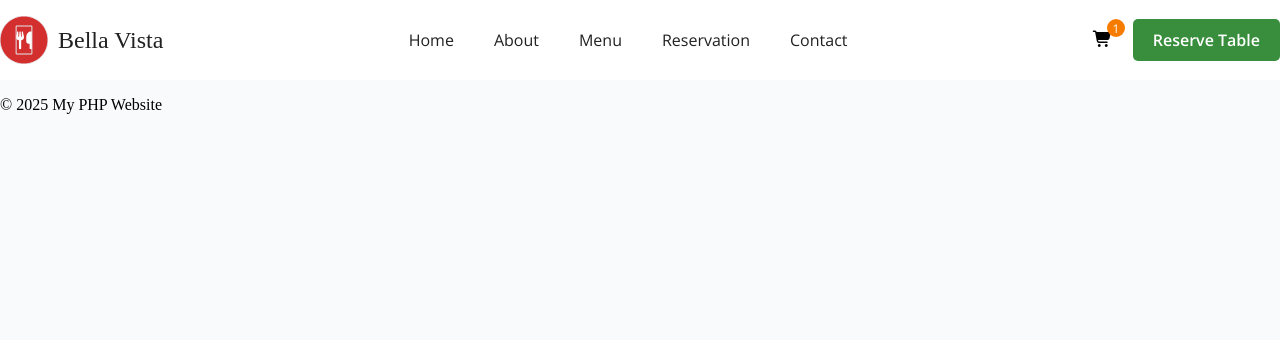
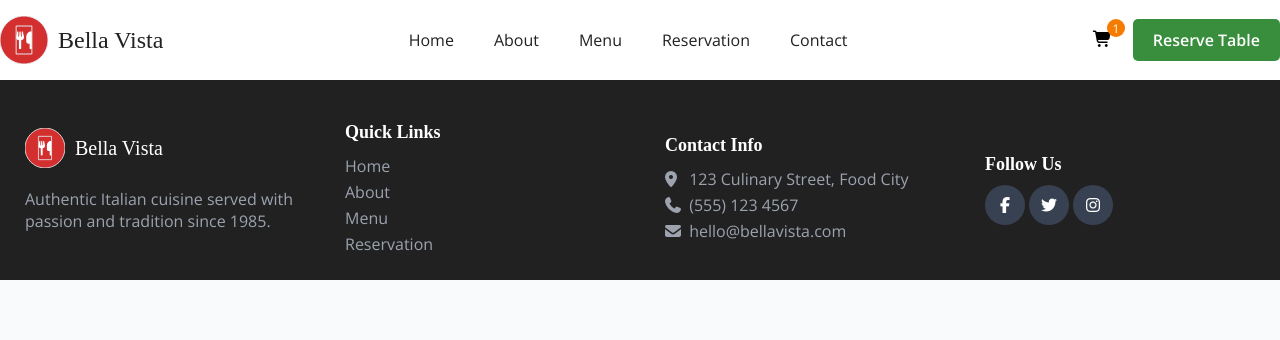
Before and after one commit to RUTULPATEL308/Capstone-Project_Bella_Vista, a PHP site: page / in a window 1280 px wide. Shown: the top 340 px of the page. Run offline with PHP 8.4, Linux system fonts and the light colour scheme; some libraries are stand-ins or nearby versions; some web fonts are replaced.

Commit message:
Add footer and enhance navigation styling

```diff
--- a/Bella_Vista/css/style.css
+++ b/Bella_Vista/css/style.css
@@ -2,26 +2,37 @@
     font-family: Montserrat-Bold;
     src: url('../res/font/Montserrat-Bold.ttf');
 }
+
 @font-face {
     font-family: Montserrat-Medium;
     src: url('../res/font/Montserrat-Medium.ttf');
 }
+
 @font-face {
     font-family: Montserrat-Regular;
     src: url('../src/res/font/Montserrat-Regular.ttf');
 }
 @font-face {
+    font-family: Montserrat-semi-bold;
+    src: url('../res/font/Montserrat-SemiBold.ttf');
+}
+
+@font-face {
     font-family: open-sens-regular;
     src: url('../res/font/open-sans/OpenSans-Regular.ttf');
 }
+
 @font-face {
     font-family: open-sens-bold;
     src: url('../res/font/open-sans/OpenSans-Bold.ttf');
 }
+
 @font-face {
     font-family: open-sens-semi-bold;
     src: url('../res/font/open-sans/OpenSans-SemiBold.ttf');
 }
+
+/* Navigation */
 body {
     background-color: #F9FAFB;
     font-family: Montserrat-regular;
@@ -29,7 +40,8 @@ body {
     padding: 0;
     box-sizing: border-box;
 }
-header{
+
+.nav-container {
     width: 100%;
     height: 80px;
     display: flex;
@@ -37,29 +49,35 @@ header{
     align-items: center;
     background-color: #FFFFFF;
 }
-.nav{
+
+.nav {
     overflow: hidden;
     height: 80px;
     width: 1280px;
     display: flex;
     justify-content: space-between;
     align-items: center;
+
 }
-.nav-left{
+
+.nav-left {
     display: flex;
     align-items: center;
     gap: 10px;
 }
-.logo{
+
+.logo {
     height: 48px;
     width: 48px;
 }
+
 .logo-name {
     font-size: 24px;
     font-family: Montserrat-Bold;
     color: #212121;
 }
-ul{
+
+ul {
     font-family: open-sens-regular;
     font-size: 16px;
     list-style-type: none;
@@ -67,20 +85,24 @@ ul{
     padding: 0;
     display: flex;
 }
-ul li a{
+
+ul li a {
     display: block;
     color: #212121;
     text-align: center;
     text-decoration: none;
 }
-ul li{
+
+ul li {
     padding: 14px 20px;
 }
-ul li a:hover{
-    color: #FF7F50;
+
+ul li a:hover {
+    color: #D32F2F;
     transition: 0.3s;
 }
-.green-btn{
+
+.green-btn {
     font-family: open-sens-semi-bold;
     font-size: 16px;
     padding: 10px 20px;
@@ -88,17 +110,20 @@ ul li a:hover{
     color: #FFFFFF;
     background-color: #388E3C;
 }
-.green-btn:hover{
+
+.green-btn:hover {
     background-color: #2E7D32;
     display: flex;
 }
-.nav-right{
+
+.nav-right {
     display: flex;
     align-items: center;
     gap: 20px;
     position: relative;
 }
-.cart-number{
+
+.cart-number {
     position: absolute;
     top: 0px;
     right: 155px;
@@ -113,7 +138,82 @@ ul li a:hover{
     align-items: center;
     font-size: 12px;
 }
-a{
+
+a {
     text-decoration: none;
     color: #212121;
 }
+
+/* Footer */
+.footer-container {
+    width: 100%;
+    height: 200px;
+    display: flex;
+    justify-content: center;
+    align-items: center;
+    background-color: #212121;
+    color: #FFFFFF;
+
+}
+
+footer {
+    width: 100%;
+    height: 200px;
+    display: flex;
+    justify-content: space-evenly;
+    align-items: center;
+
+}
+
+.txt-logo span{
+    font-family: Montserrat-Bold;
+    font-size: 20px;
+    color: #FFFFFF;
+}
+.footer {
+    width: 272px;
+    justify-items: left;
+    padding: 25px;
+}
+.footer ul {
+    display: flex;
+    flex-direction: column;
+    color: #9CA3AF;
+    text-align-last: left;
+}
+.footer ul li {
+    padding: 2px 0;
+    color: #9CA3AF;
+}
+.footer ul li a {
+    color: #9CA3AF;
+    text-decoration: none;
+    font-family: open-sens-regular;
+    font-size: 16px;
+}
+.footer ul li a:hover {
+    color: #FFFFFF;
+    transition: 0.3s;
+}
+.footer h3 {
+    font-family: Montserrat-semi-bold;
+    font-size: 18px;
+    color: #FFFFFF;
+    margin-bottom: 10px;
+}
+.txt-logo {
+    display: flex;
+    align-items: center;
+    gap: 10px;
+    margin-bottom: 20px;
+}
+.txt-logo img{
+    height: 40px;
+    width: 40px;
+}
+.desc {
+    margin-top: 20px;
+    font-family: open-sens-regular;
+    font-size: 16px;
+    color: #9CA3AF;
+}
--- a/Bella_Vista/index.php
+++ b/Bella_Vista/index.php
@@ -10,7 +10,7 @@
 </head>
 
 <body>
-    <header>
+    <header class="nav-container">
         <div class="nav">
             <div class="nav-left">
                 <img src="res/img/logo.svg" alt="Bella Vista Logo" class="logo">
@@ -37,8 +37,35 @@
     <main>
 
     </main>
-    <footer>
-        <p>&copy; <?php echo date("Y"); ?> My PHP Website</p>
+    <footer class="footer-container">
+        <div class="footer">
+            <div class="txt-logo">
+                <img src="res/img/logo.svg" alt="Bella Vista Logo" class="logo">
+                <span class="logo-name">Bella Vista</span>
+            </div>
+            <span class="desc">Authentic Italian cuisine served with passion and tradition since 1985.</span>
+        </div>
+        <div class="footer">
+            <h3>Quick Links</h3>
+            <ul>
+                <li><a href="#">Home</a></li>
+                <li><a href="#">About</a></li>
+                <li><a href="#">Menu</a></li>
+                <li><a href="#">Reservation</a></li>
+            </ul>
+        </div>
+        <div class="footer">
+            <h3>Contact Info</h3>
+            <ul>
+                <li><i class="fa-solid fa-location-dot" style="color: #9CA3AF;"></i> 123 Culinary Street, Food City</li>
+                <li><i class="fa-solid fa-phone" style="color: #9CA3AF;"></i> (555) 123 4567</li>
+                <li><i class="fa-solid fa-envelope" style="color: #9CA3AF;"></i> hello@bellavista.com</li>
+        </div>
+        <div class="footer">
+            <h3>Follow Us</h3>
+            <a href="#"><i class="fa-brands fa-facebook-f" style="color: #FFFFFF;height: 40px; width:40px; background-color:#374151; border-radius: 50%; align-content: center;"></i></a>
+            <a href="#"><i class="fa-brands fa-twitter" style="color: #FFFFFF;height: 40px; width:40px; background-color:#374151; border-radius: 50%; align-content: center;"></i></a>
+            <a href="#"><i class="fa-brands fa-instagram" style="color: #FFFFFF; height: 40px; width:40px; background-color:#374151; border-radius: 50%; align-content: center;"></i></a>
     </footer>
     <script src="js/script.js"></script>
 </body>
```
